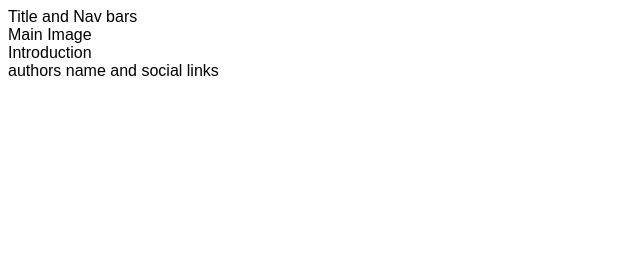
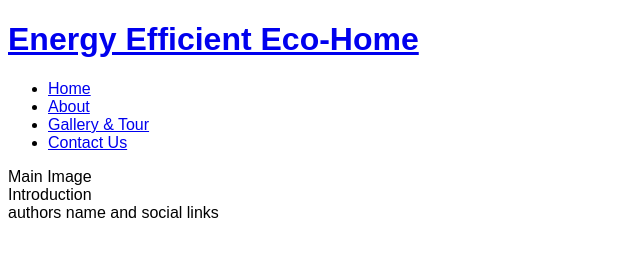
Before and after one commit to TaraHelberg/EnergyEfficient-Eco-Home, a plain HTML site: page index.html in a window 1280 px wide. Shown: the whole page, without its empty margins (0-640 px from the left). Drawn offline with Linux system fonts and the light colour scheme.

Commit message:
Add header structure ,h1 Header Title with nav link set up

```diff
--- a/index.html
+++ b/index.html
@@ -11,7 +11,27 @@
     <title>Energy Efficient Eco-Home</title>
 </head>
 <body>
-    <header>Title and Nav bars</header>
+    <header>
+        <a href="index.html">
+            <h1>Energy Efficient Eco-Home</h1>
+        </a>
+        <nav>
+            <ul>
+                <li>
+                    <a href="index.html">Home</a>
+                </li>
+                <li>
+                    <a href="about.html">About</a>
+                </li>
+                <li>
+                    <a href="gallery&tour.html">Gallery & Tour</a>
+                </li>
+                <li>
+                    <a href="contactus.html">Contact Us</a>
+                </li>
+            </ul>
+        </nav>
+    </header>
         <section>
             Main Image
         </section>
```
